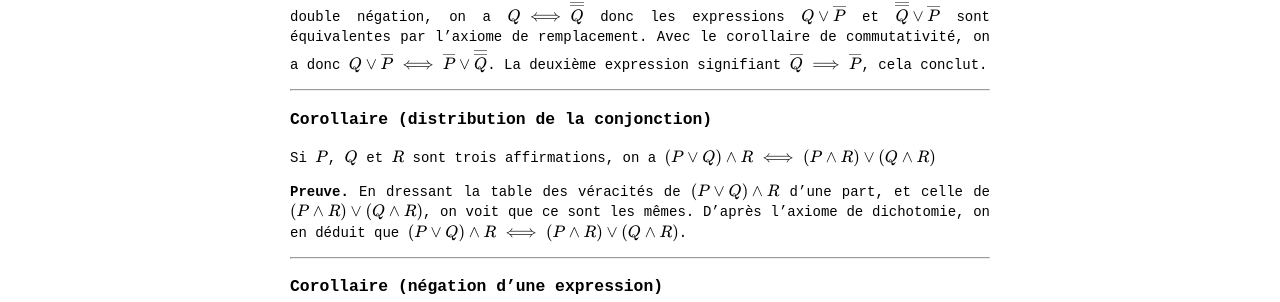
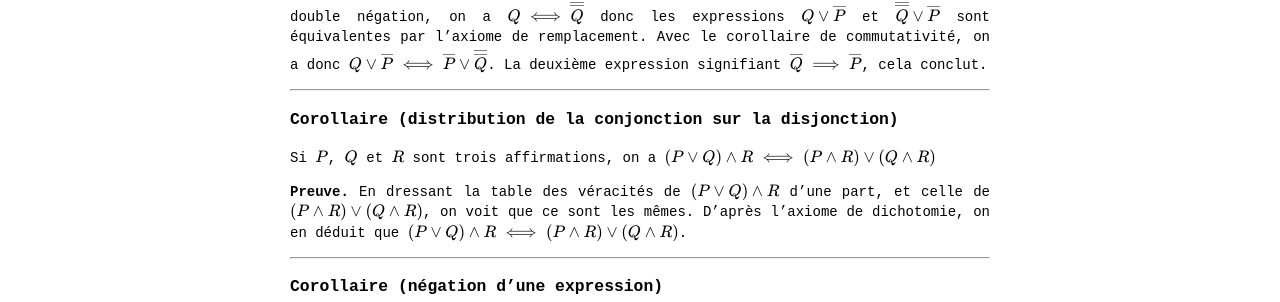
Before and after one commit to Thrallherd/AlgebraExNihilo, a Jekyll site: the page built from logic_cor.md, in a window 1280 px wide. Shown: the part 1005-1307 px from the top of the page. Built offline with Jekyll 4.4.1, drawn with Linux system fonts in a browser that asks for light colours; formulas are drawn with MathJax 3.

Commit message:
Update logic_cor.md

```diff
--- a/logic_cor.md
+++ b/logic_cor.md
@@ -35,7 +35,7 @@ Si $$P$$ et $$Q$$ sont deux affirmations telles que $$P \implies Q$$, alors $$\o
 
 
 __________
-### Corollaire (distribution de la conjonction)
+### Corollaire (distribution de la conjonction sur la disjonction)
 Si $$P$$, $$Q$$ et $$R$$ sont trois affirmations, on a $$(P \lor Q) \land R \iff (P \land R) \lor (Q \land R)$$
 
 **Preuve.** En dressant la table des véracités de $$(P \lor Q) \land R$$ d'une part, et celle de $$(P \land R) \lor (Q \land R)$$, on voit que ce sont les mêmes. D'après l'axiome de dichotomie, on en déduit que $$(P \lor Q) \land R \iff (P \land R) \lor (Q \land R)$$.
```
